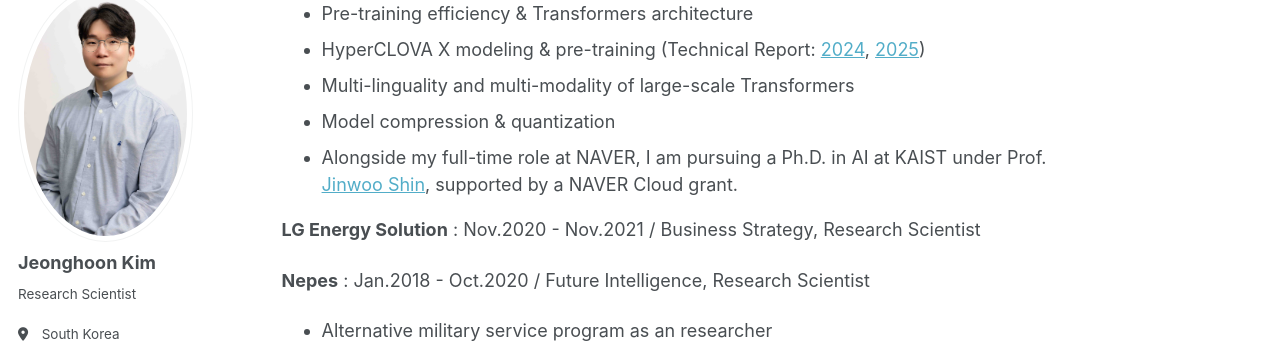
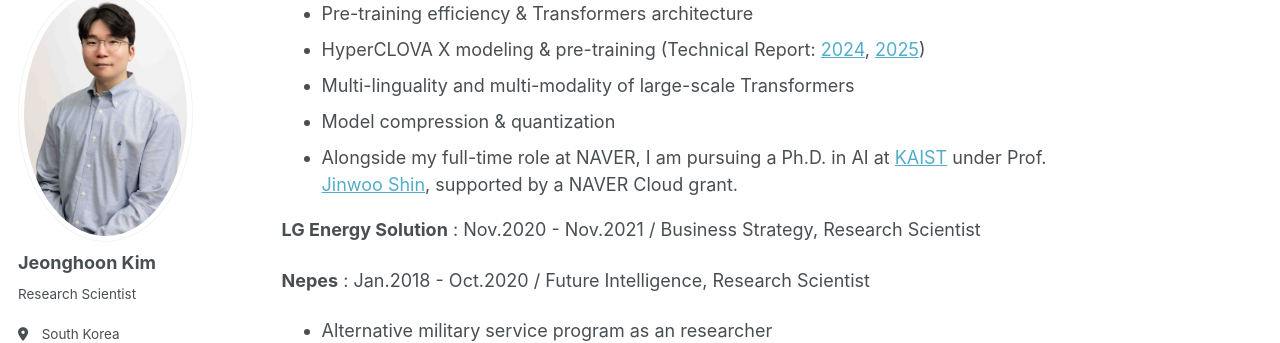
Before and after one commit to penpaperkeycode/penpaperkeycode.github.io, a Jekyll site: the page built from _pages/about.md, in a window 1280 px wide and 900 px high, scrolled down 561 px. Shown: the part 113-456 px from the top of the window. Built offline with Jekyll 4.4.1, drawn with Linux system fonts in a browser that asks for light colours; some web fonts are replaced; part of the change alters nothing that is shown.

```diff
--- a/_pages/about.md
+++ b/_pages/about.md
@@ -22,7 +22,7 @@ Work Experience
    * HyperCLOVA X modeling & pre-training (Technical Report: [2024](https://arxiv.org/abs/2404.01954), [2025](https://arxiv.org/abs/2506.22403))
    * Multi-linguality and multi-modality of large-scale Transformers
    * Model compression & quantization
-   * Alongside my full-time role at NAVER, I am pursuing a Ph.D. in AI at KAIST under Prof. [Jinwoo Shin](https://alinlab.kaist.ac.kr/shin.html), supported by a NAVER Cloud grant.
+   * Alongside my full-time role at NAVER, I am pursuing a Ph.D. in AI at [KAIST](https://www.kaist.ac.kr/en/) under Prof. [Jinwoo Shin](https://alinlab.kaist.ac.kr/shin.html), supported by a NAVER Cloud grant.
 
 **LG Energy Solution** : Nov.2020 - Nov.2021 / Business Strategy, Research Scientist
 
```
